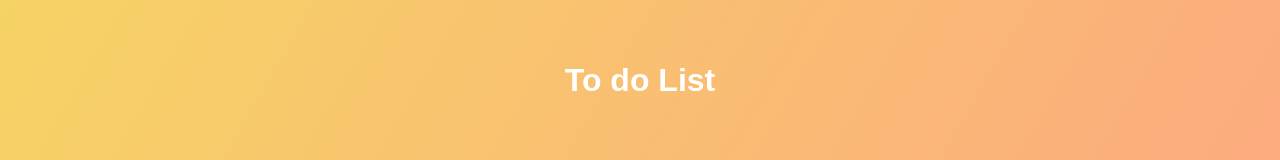
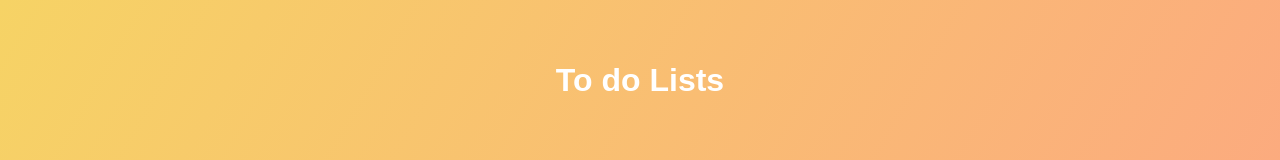
Before and after one commit to JoyprakashMondal/js-to-do-app, a plain HTML site: page index.html in a window 1280 px wide. Shown: the top 160 px of the page. Drawn offline with Linux system fonts and the light colour scheme.

Commit message:
App name got changed.

```diff
--- a/index.html
+++ b/index.html
@@ -9,7 +9,7 @@
 </head>
 <body>
     <header>
-        <h1>To do List</h1>
+        <h1>To do Lists</h1>
     </header>
     <form action="">
         <input type="text" class="todo-input">
```
